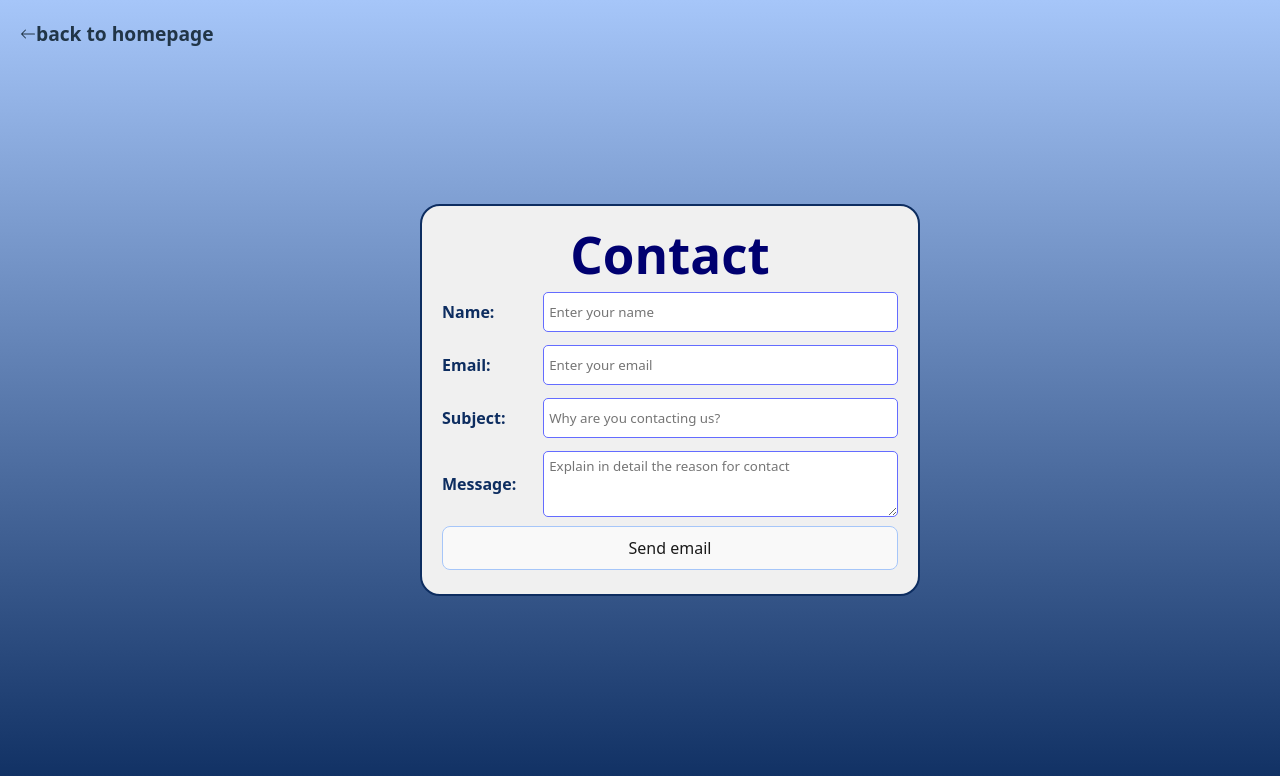
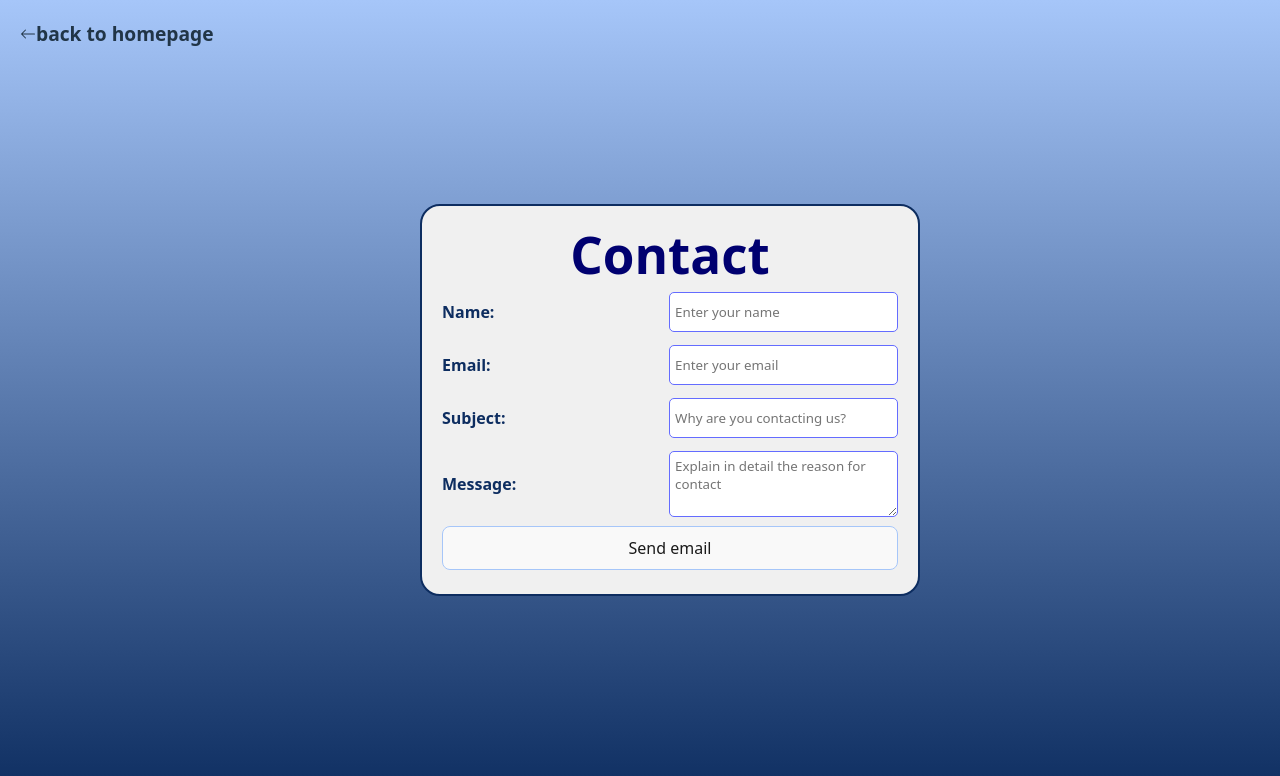
Before and after one commit to iesvda-lucrod/PFC, a React (Vite) app in the folder frontend/Syncro/: page /Lucas_PFC/contact in a window 1280 px wide. Shown: the top 776 px of the page. Built offline with nearby package versions, Linux system fonts and the light colour scheme.

Commit message:
Style changes

```diff
--- a/frontend/Syncro/index.html
+++ b/frontend/Syncro/index.html
@@ -2,9 +2,9 @@
 <html lang="en">
   <head>
     <meta charset="UTF-8" />
-    <link rel="icon" type="image/svg+xml" href="/favicon.png" />
+    <link rel="icon" href="/favicon.ico" />
     <meta name="viewport" content="width=device-width, initial-scale=1.0" />
-    <title>Vite + React</title>
+    <title>Syncro - Task Management & Collaboration Tool</title>
   </head>
   <body>
     <div id="root"></div>
--- a/frontend/Syncro/src/index.css
+++ b/frontend/Syncro/src/index.css
@@ -181,7 +181,7 @@ input {
 :root .showOnSmall {
   display:none;
 }
-@media screen and (max-width: 800px) {
+@media screen and (max-width: 600px) {
   :root .hideOnSmall {
     display:none;
   }
@@ -191,6 +191,7 @@ input {
 
   .dataContainer {
     max-width: 100%;
+    width: 100%;
     min-width: 0;
     border-radius: 20px 0 0 20px;
     border-width: 2px 0 2px 2px;
--- a/frontend/Syncro/src/views/components/FormInput/FormInput.css
+++ b/frontend/Syncro/src/views/components/FormInput/FormInput.css
@@ -1,38 +1,36 @@
 .FormInput {
     width: 100%;
     display: flex;
-    flex-flow: column wrap;
-    align-items: center;
+    flex-flow: row wrap;
 
     margin: 5px 0px;
 }
 .FormInput .inputContainer {
     width: 100%;
     margin: 4px 0px;
-
     display: flex;
+    flex-flow: row wrap;
     align-items: center;
     justify-content: space-between;
     gap: 10px;
 }
 
 .FormInput .inputContainer > label {
-    min-width: 20%;
+
+    width: auto;
+    flex:1;
     display: flex;
 }
 
 .FormInput .inputContainer > input,
-.FormInput .inputContainer > textarea {
-    max-width: 80%;
-}
+    .FormInput .inputContainer > textarea {
+        max-width: 100%;
+    }
 
 @media screen and (max-width:600px) {
     .FormInput .inputContainer > label {
         min-width: 30%;
     }
 
-    .FormInput .inputContainer > input,
-    .FormInput .inputContainer > textarea {
-        max-width: 100%;
-    }
+
 }
--- a/frontend/Syncro/src/views/pages/LandingPage/LandingPage.jsx
+++ b/frontend/Syncro/src/views/pages/LandingPage/LandingPage.jsx
@@ -24,7 +24,7 @@ export default function LandingPage() {
             <meta charSet="UTF-8" />
             <meta name="viewport" content="width=device-width, initial-scale=1" />
 
-            <title>Online Group Project Organizer | Task Management & Collaboration Tool</title>
+            <title>Syncro - Task Management & Collaboration Tool</title>
             <meta
             name="description"
             content="Organize group projects online with ease. Break work into sections and tasks, assign roles, track progress, and collaborate in real-time — all in one powerful project management tool."
--- a/frontend/Syncro/src/views/pages/RoomPage/components/RoomSidePanel/RoomSidePanel.css
+++ b/frontend/Syncro/src/views/pages/RoomPage/components/RoomSidePanel/RoomSidePanel.css
@@ -2,8 +2,8 @@
     position: absolute;
 
     height: 100%;
-    width: 30%;
-    right: -30%;
+    width: 40%;
+    right: -40%;
 
     background-color: var(--baseColor);
 
```
